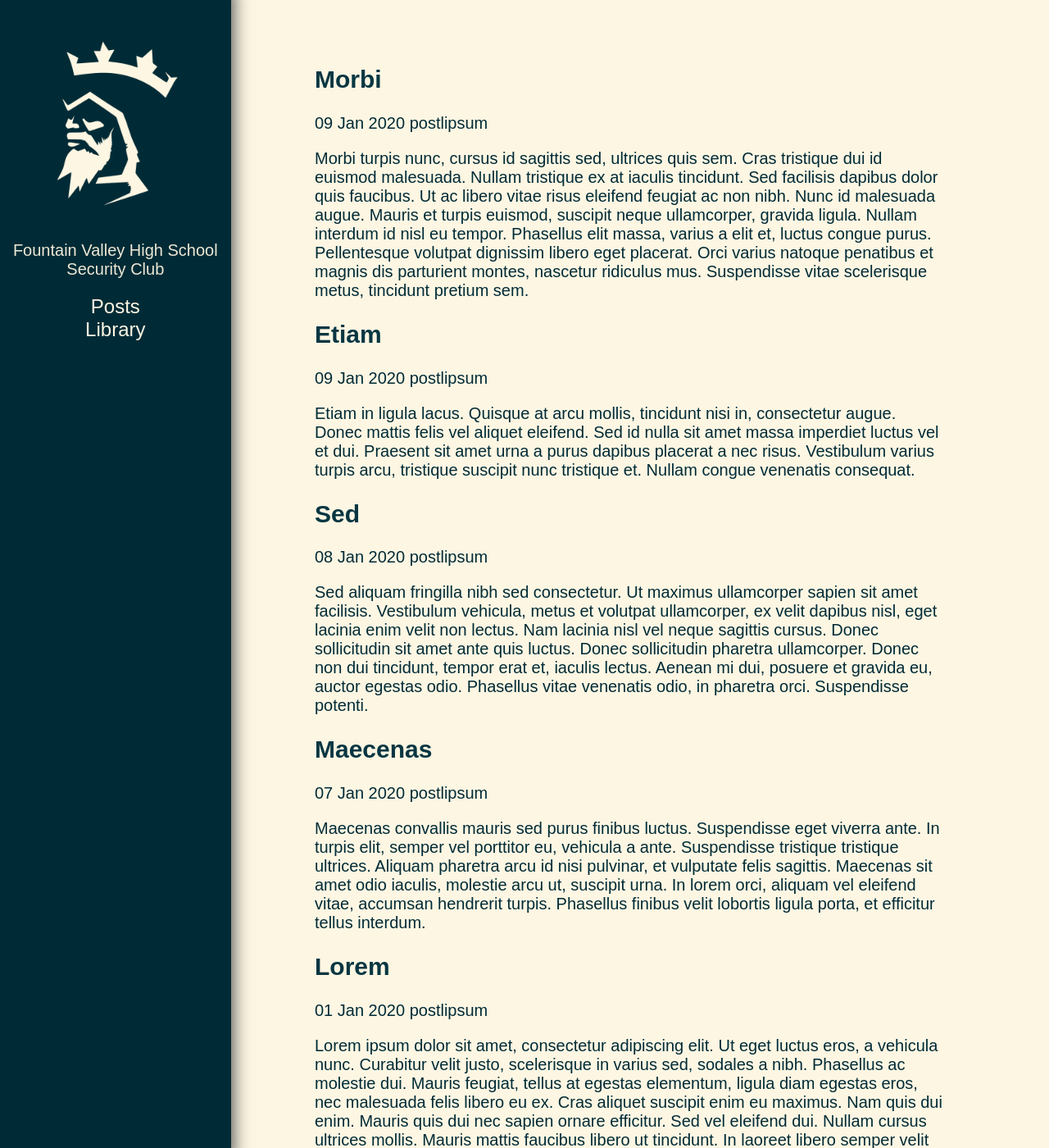
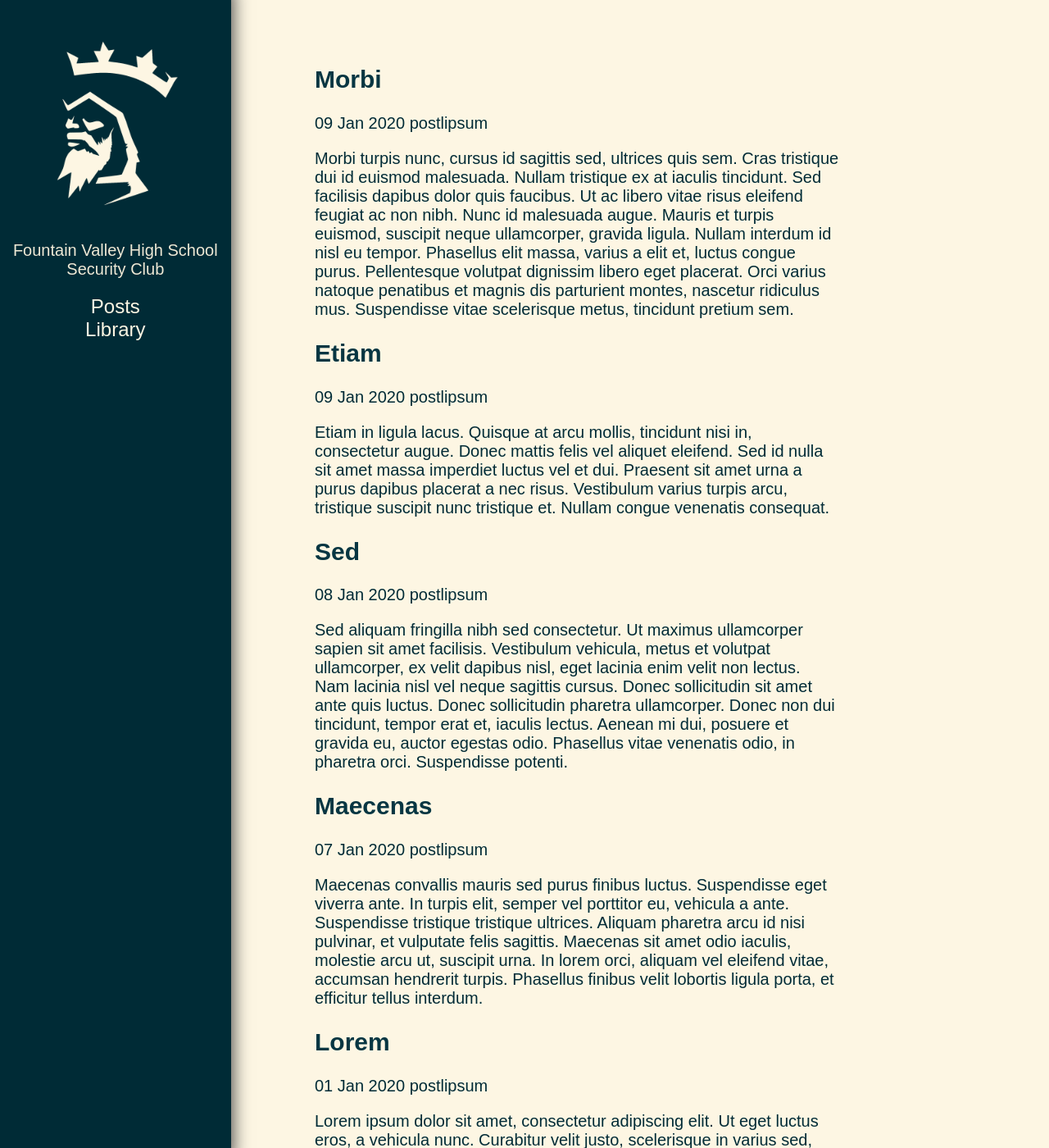
Before and after one commit to FVHSsec/fvhssec.github.io, a Jekyll site: the page built from index.md, in a window 1280 px wide and 1400 px high. Shown: the whole window at 82% size. Built offline with Jekyll 4.4.1, drawn with Linux system fonts in a browser that asks for light colours.

Commit message:
Update main.css

```diff
--- a/assets/css/main.css
+++ b/assets/css/main.css
@@ -43,7 +43,7 @@ input:focus {
 @media (min-width : 48em) {
     .content {
         margin-left : 30%;
-        margin-right : 10%;
+        margin-right : 20%;
     }
 }
 
```
